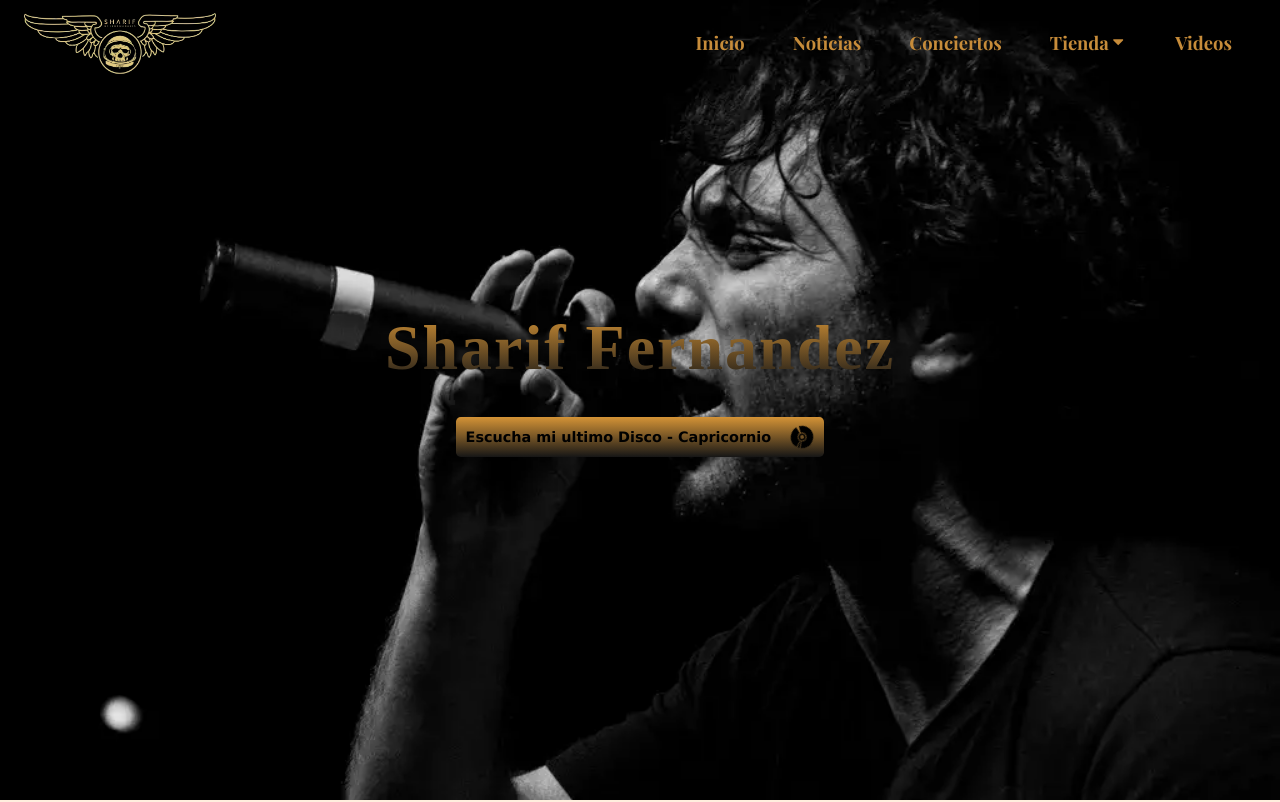
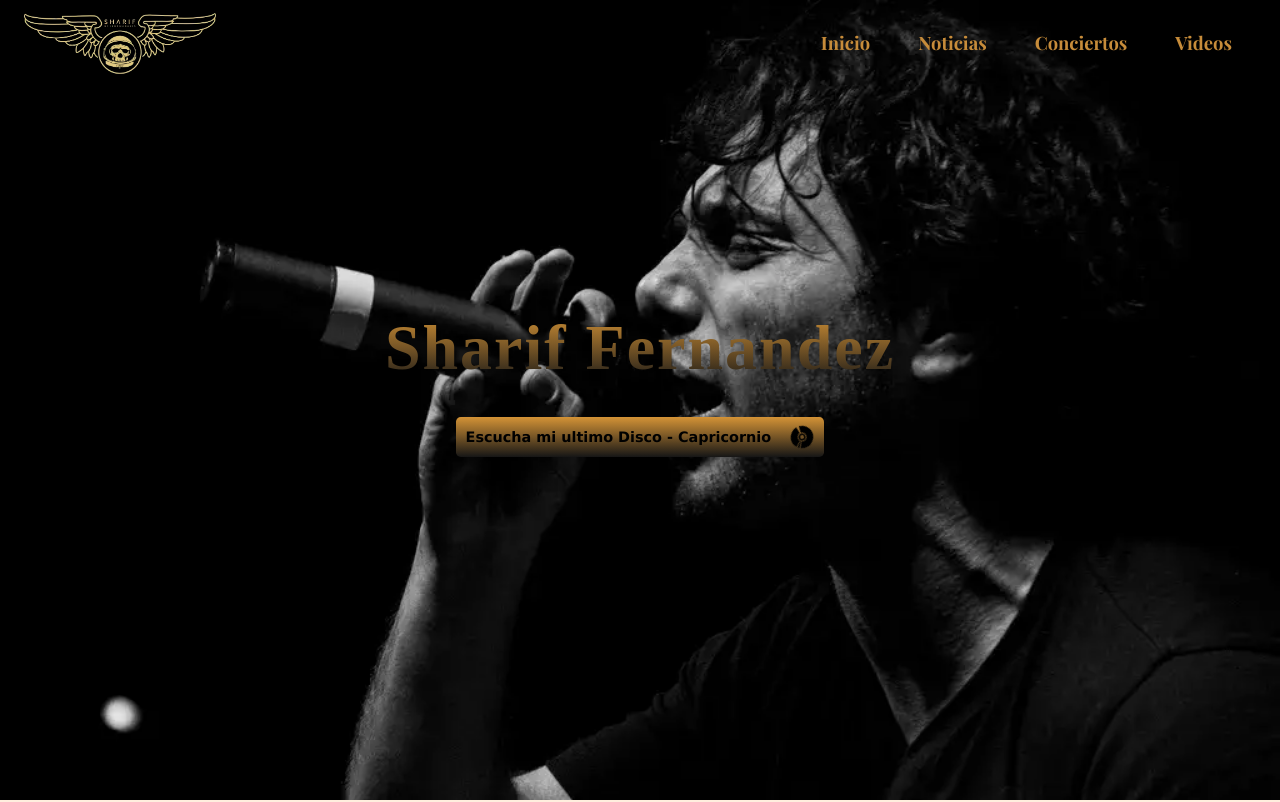
Before and after one commit to jonadeveloper/sharif-fernandez-web, a React (Vite) app in the folder web-sharif/: page / in a window 1280 px wide. Shown: the top 802 px of the page. Built offline with nearby package versions, Linux system fonts and the light colour scheme; a web font is replaced by a local one.

Commit message:
quitando item de tiendas en menus

```diff
--- a/web-sharif/src/components/header/Navbar.jsx
+++ b/web-sharif/src/components/header/Navbar.jsx
@@ -22,23 +22,15 @@
                 <li className='item'><a className='item-link' href="/#">Inicio</a></li>
                 <li className='item'><a className='item-link' href='/#news'>Noticias</a></li>
                 <li className='item'><a className='item-link' href="/conciertos">Conciertos</a></li>
-                <li className='item store'  onMouseEnter={() => setOpen(true)} onMouseLeave={() => setOpen(false)}>
-                    Tienda <TiArrowSortedDown />
-                    {open && (
-                        <ul className='sub-menu'>
-                            <li className='item'><a className='item-link' href="https://rattio.es/sharif/" target='_blank'>España</a></li>
-                            <li className='item'><a className='item-link' href="https://sharifstoremx.com/?fbclid=IwY2xjawGcOWFleHRuA2FlbQIxMAABHRXfIDoNTZvu8NMRovyjqkebQGGIvXbdxr7saRsr9CKrDO3QM00vlcsDXg_aem_KNPGPX1H6NquJ17VSMgQew" target='_blank'>Mexico</a></li>
-                        </ul>
-                    )}
-                </li>
                 <li className='item'>Videos</li>
             </ul>
             <button class="hamburger" onClick={toggleMenu} id="hamburger" aria-label="Abrir menú">
                 ☰
             </button>
             <nav className={`menu-hamburger ${openMenu ? "show" : ""}`}>
-                <a href="#inicio" onClick={() => setOpenMenu(false)}>Inicio</a>
-                <a href="#proyectos" onClick={() => setOpenMenu(false)}>Proyectos</a>
+                <a className='item-link' onClick={() => setOpenMenu(false)} href="/#">Inicio</a>
+                <a className='item-link' href='/#news'>Noticias</a>
+                <a className='item-link' href="/conciertos">Conciertos</a>
                 <a href="#contacto" onClick={() => setOpenMenu(false)}>Contacto</a>
             </nav>
         </nav>
```
